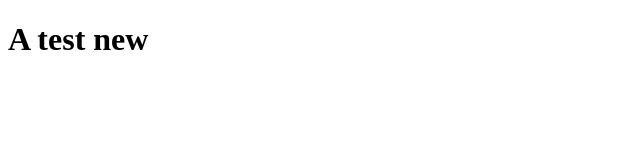
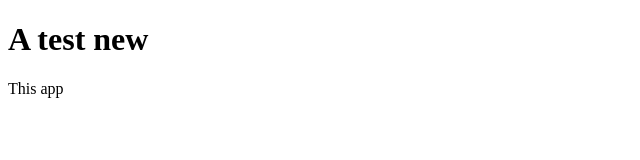
Before and after one commit to nitod2001/testgithub, a plain HTML site: page index.html in a window 1280 px wide. Shown: the full height of the page, 0-640 px from the left. Drawn offline with Linux system fonts and the light colour scheme.

Commit message:
index.htm

```diff
--- a/index.html
+++ b/index.html
@@ -8,5 +8,6 @@
   </head>
   <body>
     <h1>A test new</h1>
+    <p>This app</p>
   </body>
 </html>
```
